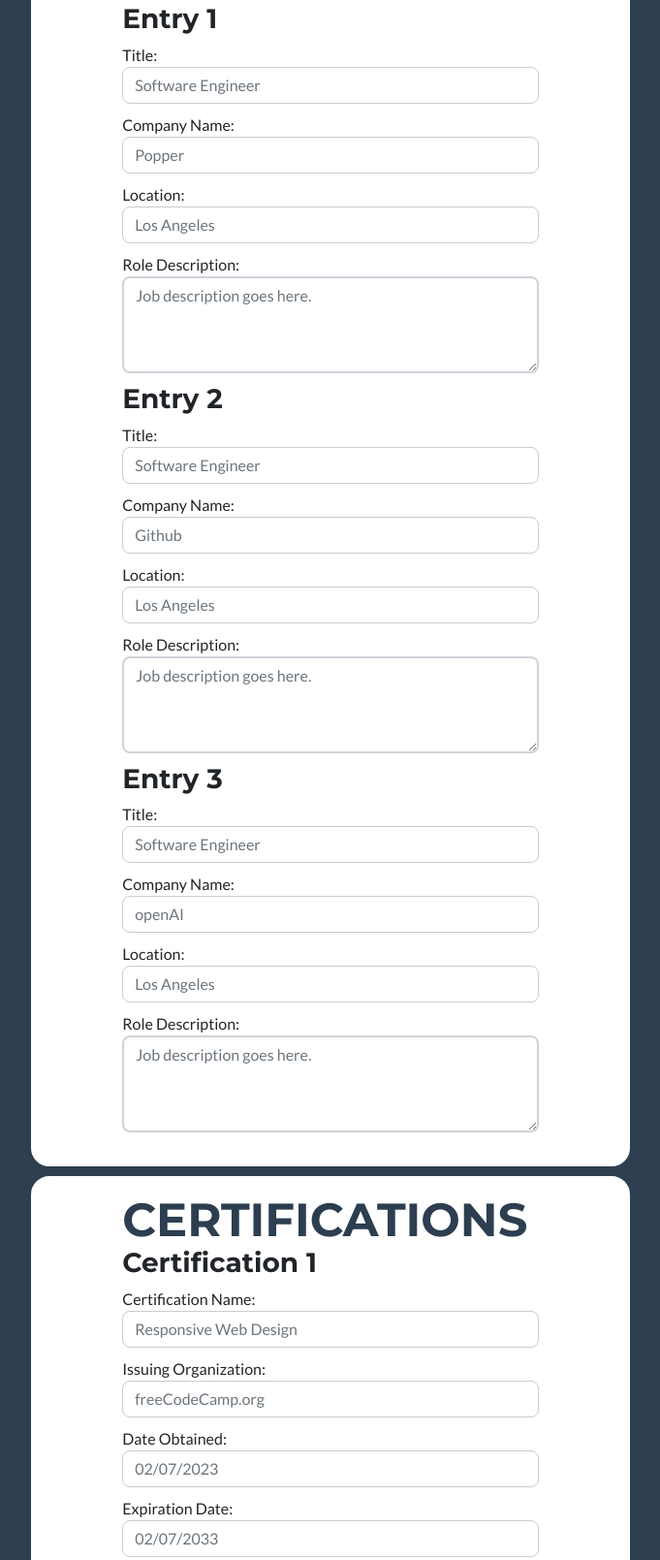
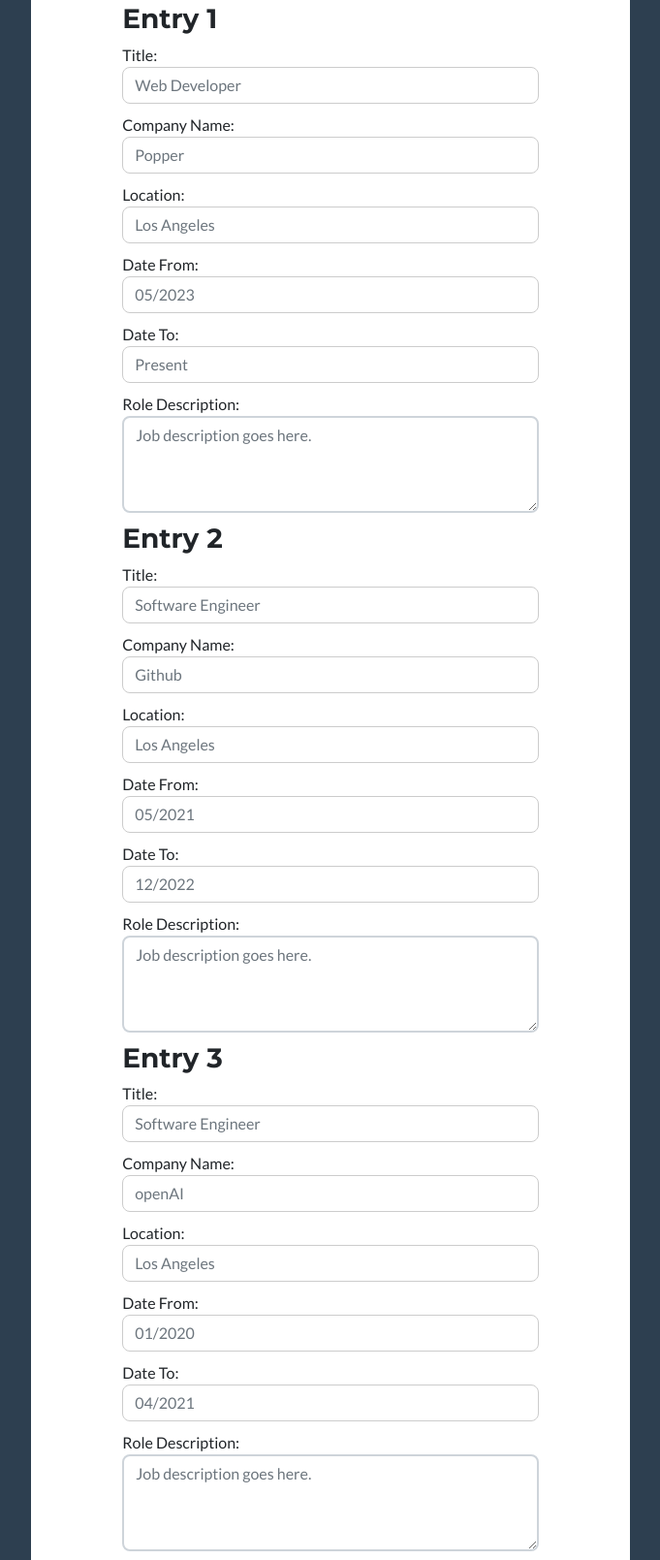
Before and after one commit to dereki16/application-buddy, a website: page public/index.html in a window 1280 px wide. Shown: the part 3041-4650 px from the top of the page at 97% size, without its empty margins (299-980 px from the left). Drawn offline with nearby package versions, Linux system fonts and the light colour scheme.

Commit message:
Added Dates to job entries.

```diff
--- a/public/index.html
+++ b/public/index.html
@@ -280,7 +280,7 @@
             <div class="form-group">
               <h3>Entry 1</h3>
               <label for="jobTitle">Title:</label>
-              <input type="text" class="form-control committable" id="jobTitle" placeholder="Software Engineer">
+              <input type="text" class="form-control committable" id="jobTitle" placeholder="Web Developer">
             </div>
             <div class="form-group">
               <label for="companyName">Company Name:</label>
@@ -289,6 +289,14 @@
             <div class="form-group">
               <label for="companyLocation">Location:</label>
               <input type="text" class="form-control committable" id="companyLocation" placeholder="Los Angeles">
+            </div>
+            <div class="form-group">
+              <label for="job1df">Date From:</label>
+              <input type="text" class="form-control committable" id="job1df" placeholder="05/2023">
+            </div>
+            <div class="form-group">
+              <label for="job1dt">Date To:</label>
+              <input type="text" class="form-control committable" id="job1dt" placeholder="Present">
             </div>
             <div class="form-group">
               <label for="jobDescription">Role Description:</label>
@@ -310,6 +318,14 @@
               <input type="text" class="form-control committable" id="companyLocation2" placeholder="Los Angeles">
             </div>
             <div class="form-group">
+              <label for="job2df">Date From:</label>
+              <input type="text" class="form-control committable" id="job2df" placeholder="05/2021">
+            </div>
+            <div class="form-group">
+              <label for="job2dt">Date To:</label>
+              <input type="text" class="form-control committable" id="job2dt" placeholder="12/2022">
+            </div>
+            <div class="form-group">
               <label for="jobDescription2">Role Description:</label>
               <textarea type="textarea" class="form-control committable" id="jobDescription2"
                 placeholder="Job description goes here."></textarea>
@@ -327,6 +343,14 @@
             <div class="form-group">
               <label for="companyLocation3">Location:</label>
               <input type="text" class="form-control committable" id="companyLocation3" placeholder="Los Angeles">
+            </div>
+            <div class="form-group">
+              <label for="job3df">Date From:</label>
+              <input type="text" class="form-control committable" id="job3df" placeholder="01/2020">
+            </div>
+            <div class="form-group">
+              <label for="job3dt">Date To:</label>
+              <input type="text" class="form-control committable" id="job3dt" placeholder="04/2021">
             </div>
             <div class="form-group">
               <label for="jobDescription3">Role Description:</label>
```
